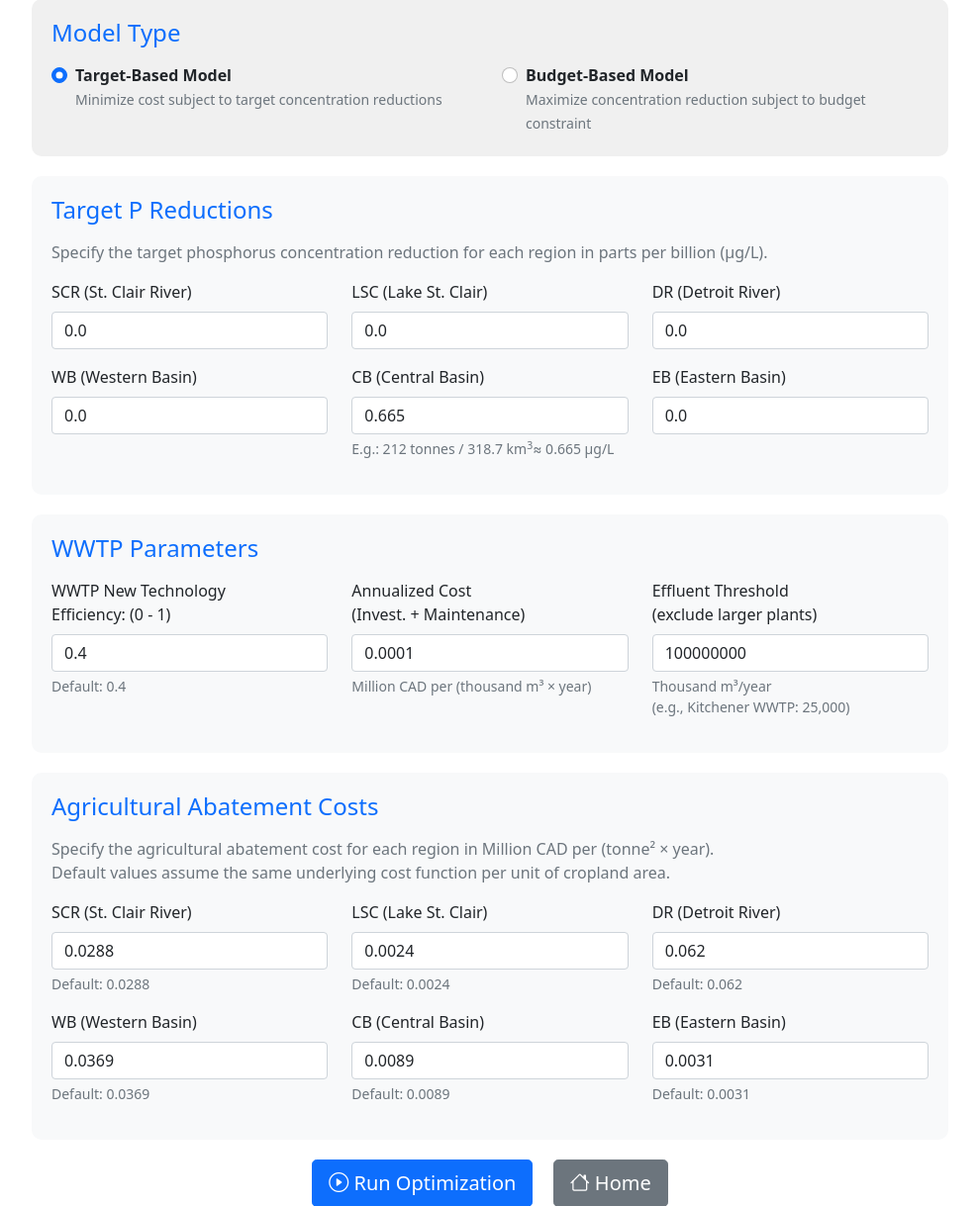
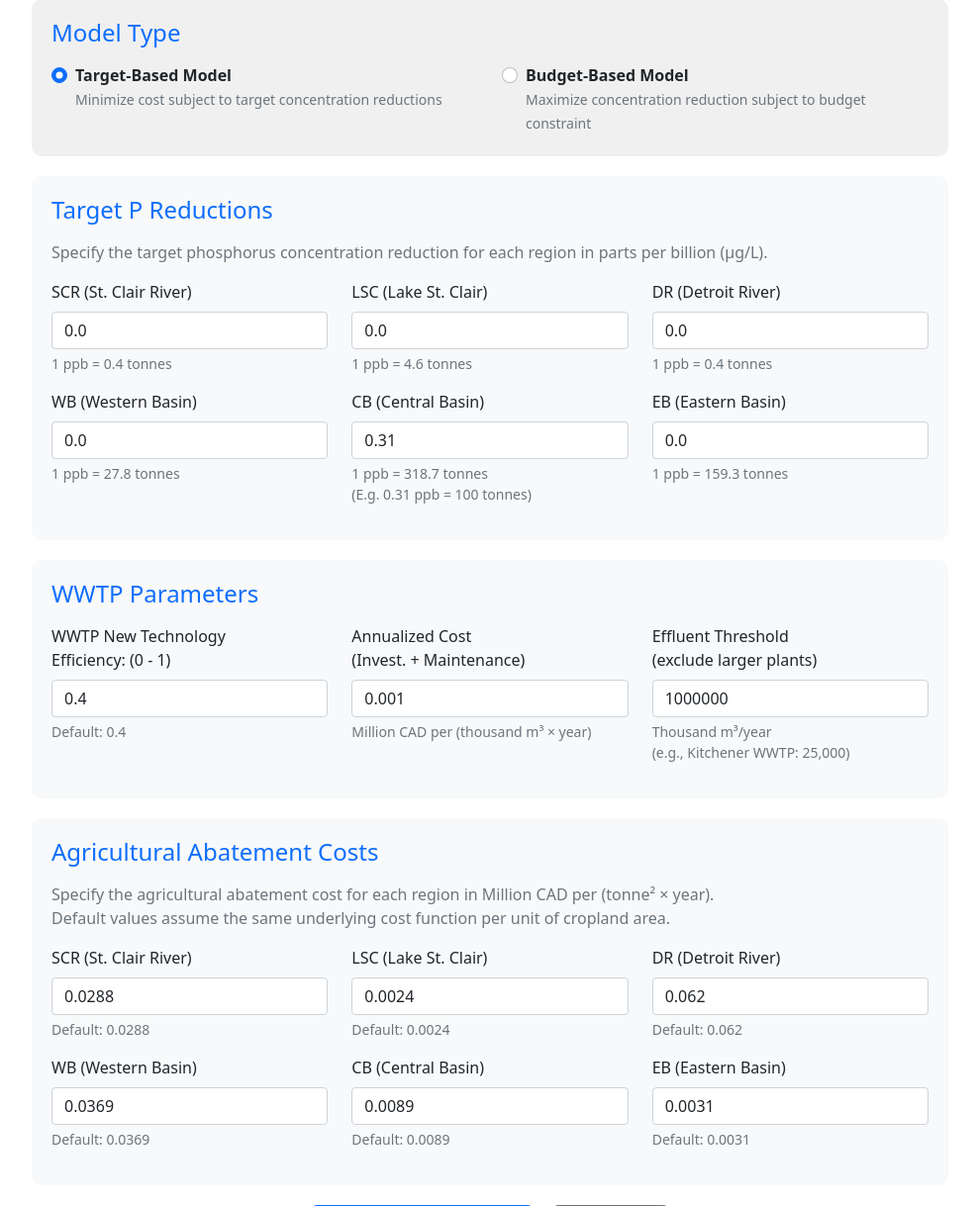
Before and after one commit to jorge-antares/lake_erie_abatement_model, a FastAPI app: page /optimize in a window 1280 px wide. Shown: the part 724-1943 px from the top of the page at 99% size, without its empty margins (145-1134 px from the left). Run offline with FastAPI, Linux system fonts and the light colour scheme; some libraries are stand-ins or nearby versions.

Commit message:
Default values change

```diff
--- a/api/templates/optimize.html
+++ b/api/templates/optimize.html
@@ -80,27 +80,32 @@
                     <div class="col-md-4 mb-3">
                         <label for="target_scr" class="form-label">SCR (St. Clair River)</label>
                         <input type="number" class="form-control" id="target_scr" name="target_scr" value="0.0" step="0.001" min="0">
+                        <div class="form-text">1 ppb = 0.4 tonnes</div>
                     </div>
                     <div class="col-md-4 mb-3">
                         <label for="target_lsc" class="form-label">LSC (Lake St. Clair)</label>
                         <input type="number" class="form-control" id="target_lsc" name="target_lsc" value="0.0" step="0.001" min="0">
+                        <div class="form-text">1 ppb = 4.6 tonnes</div>
                     </div>
                     <div class="col-md-4 mb-3">
                         <label for="target_dr" class="form-label">DR (Detroit River)</label>
                         <input type="number" class="form-control" id="target_dr" name="target_dr" value="0.0" step="0.001" min="0">
+                        <div class="form-text">1 ppb = 0.4 tonnes</div>
                     </div>
                     <div class="col-md-4 mb-3">
                         <label for="target_wb" class="form-label">WB (Western Basin)</label>
                         <input type="number" class="form-control" id="target_wb" name="target_wb" value="0.0" step="0.001" min="0">
+                        <div class="form-text">1 ppb = 27.8 tonnes</div>
                     </div>
                     <div class="col-md-4 mb-3">
                         <label for="target_cb" class="form-label">CB (Central Basin)</label>
-                        <input type="number" class="form-control" id="target_cb" name="target_cb" value="0.665" step="0.001" min="0">
-                        <div class="form-text">E.g.: 212 tonnes / 318.7 km<sup>3</sup>≈ 0.665 µg/L</div>
+                        <input type="number" class="form-control" id="target_cb" name="target_cb" value="0.31" step="0.001" min="0">
+                        <div class="form-text">1 ppb = 318.7 tonnes<br>(E.g. 0.31 ppb = 100 tonnes)</div>
                     </div>
                     <div class="col-md-4 mb-3">
                         <label for="target_eb" class="form-label">EB (Eastern Basin)</label>
                         <input type="number" class="form-control" id="target_eb" name="target_eb" value="0.0" step="0.001" min="0">
+                        <div class="form-text">1 ppb = 159.3 tonnes</div>
                     </div>
                 </div>
             </div>
@@ -128,12 +133,12 @@
                     </div>
                     <div class="col-md-4 mb-3">
                         <label for="maintenance_cost" class="form-label">Annualized Cost<br>(Invest. + Maintenance)</label>
-                        <input type="number" class="form-control" id="maintenance_cost" name="maintenance_cost" value="0.0001" step="0.00001" min="0">
+                        <input type="number" class="form-control" id="maintenance_cost" name="maintenance_cost" value="0.001" step="0.00001" min="0">
                         <div class="form-text">Million CAD per (thousand m³ × year)</div>
                     </div>
                     <div class="col-md-4 mb-3">
                         <label for="wwtp_effluent_threshold" class="form-label">Effluent Threshold<br>(exclude larger plants)</label>
-                        <input type="number" class="form-control" id="wwtp_effluent_threshold" name="wwtp_effluent_threshold" value="100000000" step="10" min="0">
+                        <input type="number" class="form-control" id="wwtp_effluent_threshold" name="wwtp_effluent_threshold" value="1000000" step="10" min="0">
                         <div class="form-text">Thousand m³/year<br>(e.g., Kitchener WWTP: 25,000)</div>
                     </div>
                 </div>
```
